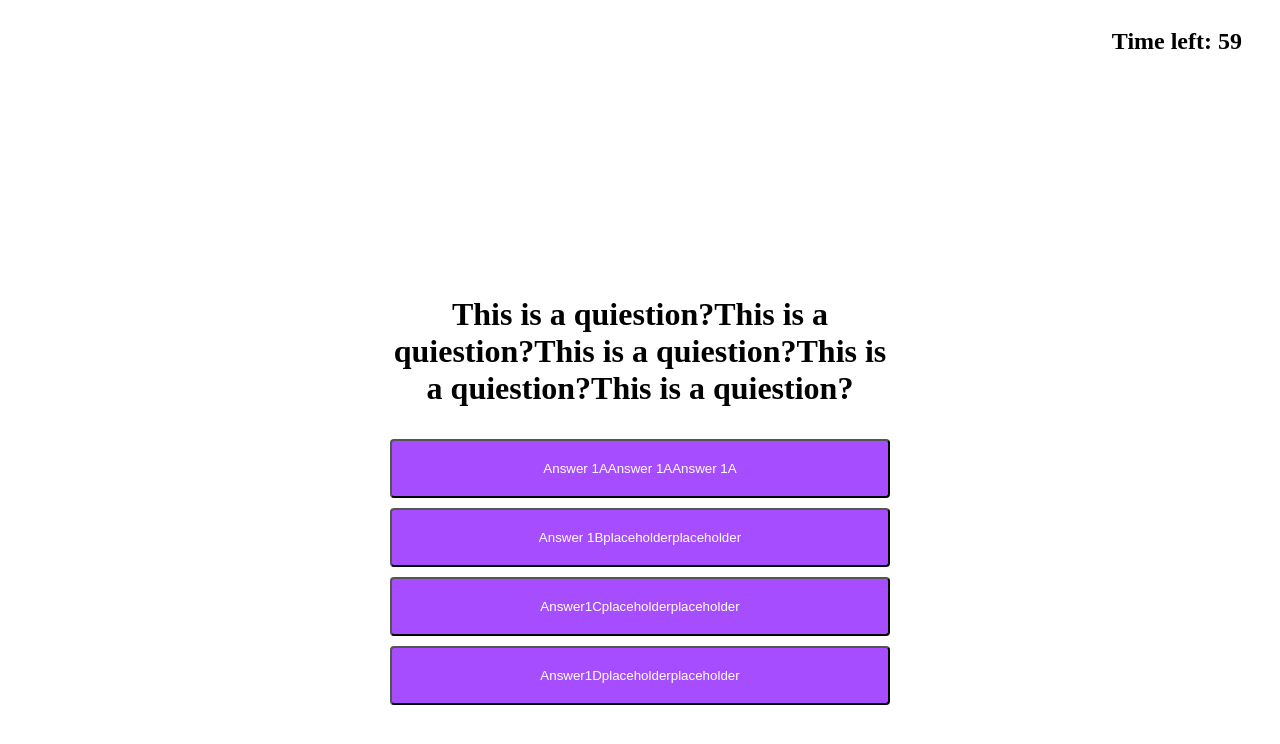
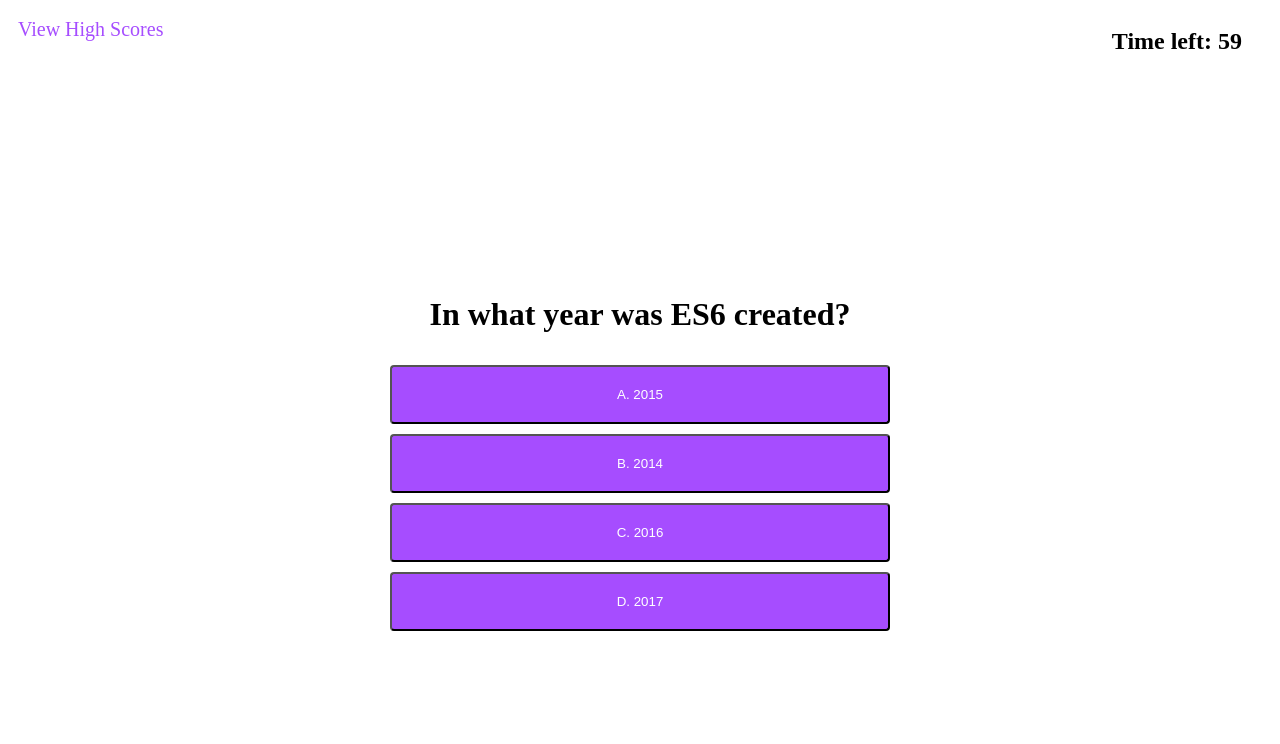
Before and after one commit to ajcuddeback/Coding-Quiz, a plain HTML site: page index.html in a window 1280 px wide. Both pictures are taken after a click on the button "Start". Drawn offline with Linux system fonts and the light colour scheme.

Commit message:
refactored code to make it cleaner

```diff
--- a/assets/css/style.css
+++ b/assets/css/style.css
@@ -19,10 +19,16 @@ main {
 /* Header styles */
 header {
     display: flex;
-    justify-content: flex-end;
+    justify-content: space-between;
 }
 #countdown {
     margin-right: 30px;
+}
+.highscores-link {
+    text-decoration: none;
+    color: rgb(166, 77, 255);
+    font-size: 20px;
+    margin: 10px;
 }
 
 /* Welcome Styles */
--- a/assets/javascript/script.js
+++ b/assets/javascript/script.js
@@ -2,69 +2,74 @@
 var mainContent = document.querySelector("#main-content");
 var formContainer = document.querySelector("#user-input-form")
 var timerEl = document.querySelector("#countdown");
-var score = []
+highScores = [];
 // Questions Array
 var questions = [
     {
-        question: 'This is a quiestion?This is a quiestion?This is a quiestion?This is a quiestion?This is a quiestion?',
-        optionOne: 'Answer 1AAnswer 1AAnswer 1A',
-        optionTwo: 'Answer 1Bplaceholderplaceholder',
-        optionThree: 'Answer1Cplaceholderplaceholder',
-        optionFour: 'Answer1Dplaceholderplaceholder',
+        question: 'In what year was ES6 created?',
+        optionOne: 'A. 2015',
+        optionTwo: 'B. 2014',
+        optionThree: 'C. 2016',
+        optionFour: 'D. 2017',
         Answer: 1
     },
     {
-        question: 'Ques tionTwovp laceho lderplace hold erplaceholder placeholde rplace holderpla ceholderpla ceholder',
-        optionOne: 'placeholderplaceholderplaceholderplaceholder',
-        optionTwo: 'Answer 2B placeholderplaceholderplaceholderplaceholder',
-        optionThree: 'Answer2Cplaceholderplaceholderplaceholder',
-        optionFour: 'Answer2Dplaceholderplaceholder',
+        question: 'What does the % operand do?',
+        optionOne: 'Finds the percentage of a decimal number',
+        optionTwo: 'It does not do anything, this is a trick question',
+        optionThree: 'Finds the remainder of the number when we divide the left operand by the right operand',
+        optionFour: 'Places a percent sign in front of a number',
         Answer: 3
     },
     {
-        question: 'Question Threeplaceholderplaceholderplaceholderplaceholderplaceholderplaceholderplaceholder',
-        optionOne: 'Answer 3Aplaceholderplaceholderplaceholder',
-        optionTwo: 'Answer 3Bplaceholderplaceholder',
-        optionThree: 'Answer3Cplaceholderplaceholder',
-        optionFour: 'Answer3Dplaceholderplaceholder',
+        question: 'Commonly used datatypes include all but what?',
+        optionOne: 'Booleans',
+        optionTwo: 'Alert',
+        optionThree: 'Strings',
+        optionFour: 'Numbers',
         Answer: 2
     },
     {
-        question: 'Question Fourplaceholderplaceholderplaceholderplaceholderplaceholderplaceholder',
-        optionOne: 'Answer 4Aplaceholderplaceholder',
-        optionTwo: 'Answer 4Bplaceholderplaceholderplaceholder',
-        optionThree: 'Answer4Cplaceholderplaceholderplaceholder',
-        optionFour: 'Answer4Dplaceholderplaceholderplaceholder',
+        question: 'The contents of a function must be enclosed in which of the following',
+        optionOne: 'Square Brackets',
+        optionTwo: 'Quotaion Marks',
+        optionThree: 'Parenthisis',
+        optionFour: 'Curly Braces',
         Answer: 4
     },
     {
-        question: 'Question Fiveplaceholderplaceholderplaceholderplaceholderplaceholderplaceholderplaceholderplaceholder',
-        optionOne: 'Answer 5Aplaceholderplaceholder',
-        optionTwo: 'Answer 5Bplaceholderplaceholder',
-        optionThree: 'Answer5Cplaceholderplaceholder',
-        optionFour: 'Answer5Dplaceholderplaceholderplaceholder',
+        question: 'Which of the following is the correct way to define a new variable',
+        optionOne: 'variable = newVariable',
+        optionTwo: 'variable newVariable = 0',
+        optionThree: 'var newVariable = 0',
+        optionFour: '0 = newVariable var',
         Answer: 3
     }
 ];
 
+// Counter for Questions Array
 var counter = 0;
+//Start Button selector
 var startButton = document.querySelector("#startBtn");
 
+//Start Quiz Function
 var startQuiz = function() {
     countDown();
     document.querySelector(".welcome-content").remove();
     mainTest();
 };
 
+// Main Test Function
 var mainTest = function(result) {
 
+    //Clear questions on screen per iteration
     function clearBox() {
         document.getElementById('main-content').innerHTML = ""
     }
 
     clearBox()
 
-
+    // Print out questions and choices
     var question = document.createElement("h1");
     question.className = "question-type";
     question.id = "questionType";
@@ -95,6 +100,7 @@ var mainTest = function(result) {
     optionFour.textContent = questions[counter].optionFour;
     mainContent.appendChild(optionFour);
 
+    //Print out the result
     if(counter === 0){
         console.log('dont do anything')
     } else {
@@ -105,15 +111,16 @@ var mainTest = function(result) {
         console.log(resultDiv);
     }
 
-
-    quizButton = document.querySelectorAll("#quizButton")
-    quizButton.forEach((btn, i) => {
+    // Fetch the quiz buttons
+    quizButtons = document.querySelectorAll("#quizButton")
+    quizButtons.forEach((btn, i) => {
         btn.addEventListener("click", function() {
             checkResult(i, questions[counter].Answer)
         });
     });
 };
 
+// Check result function
 var checkResult = function(i, correctAnswer) {
     if(i + 1 === correctAnswer) {
         var result = "<h2> Correct! </h2>"
@@ -125,6 +132,7 @@ var checkResult = function(i, correctAnswer) {
     mainTest(result);
 }
 
+// Countdown Function
 var timeLeft = 60
 var countDown = function() {
     var timeInterval = setInterval(function() {
@@ -139,15 +147,20 @@ var countDown = function() {
     }, 1000);
 };
 
+// End test function
 var endTest = function() {
 
+    // Clear the last quesiton
     function clearBox() {
         document.getElementById('main-content').innerHTML = ""
+        document.getElementById('highscores-link').innerHTML = ""
     }
     clearBox()
 
+    // Change the timer to score
     timerEl.textContent = "Score: " + timeLeft;
 
+    // Print out the Form
     var inputInstructions = document.createElement('h2');
     inputInstructions.className = "input-instructions";
     inputInstructions.textContent = "Please enter your initials: ";
@@ -164,18 +177,28 @@ var endTest = function() {
     initialsSubmit.setAttribute('type', 'submit');
     formContainer.appendChild(initialsSubmit);
 
+    // Store form data to local storage
     initialsSubmit.addEventListener("click", function(event) {
-        // event.preventDefault();
+
 
         var initials = initialsInput.value;
 
-        if (initials === "") {
-            displayMessage('error', 'initials can not be blank')
+        if (!initials) {
+            alert("Please enter initials!")
+            endTest();
+        } else {
+            var scoreObject = {
+                initials: initials,
+                score: timeLeft
+            }
+            highScores.push(scoreObject);
+            console.log(highScores)
         }
 
-        localStorage.setItem('initials', initials);
-        localStorage.setItem('score', timeLeft);
+        localStorage.setItem('scores', JSON.stringify(highScores));
     })
 
 }
+
+// Start Button
 startButton.addEventListener ("click", startQuiz);
--- a/index.html
+++ b/index.html
@@ -9,9 +9,10 @@
     </head>
     <body>
         <header>
+            <a href="./highscores.html" class="highscores-link" id="highscores-link">View High Scores</a>
             <h2 id="countdown"></h2>
         </header>
-        <main>
+        <main id="main-wrapper">
             <div class="main-content" id="main-content">
                 <div class="welcome-content">
                     <h1 class="welcome-heading" id="welcomeHeading">Welcome to Code Quiz</h1>
```
Also changed, not shown: assets/javascript/highscores.js (+17 -6 lines).
